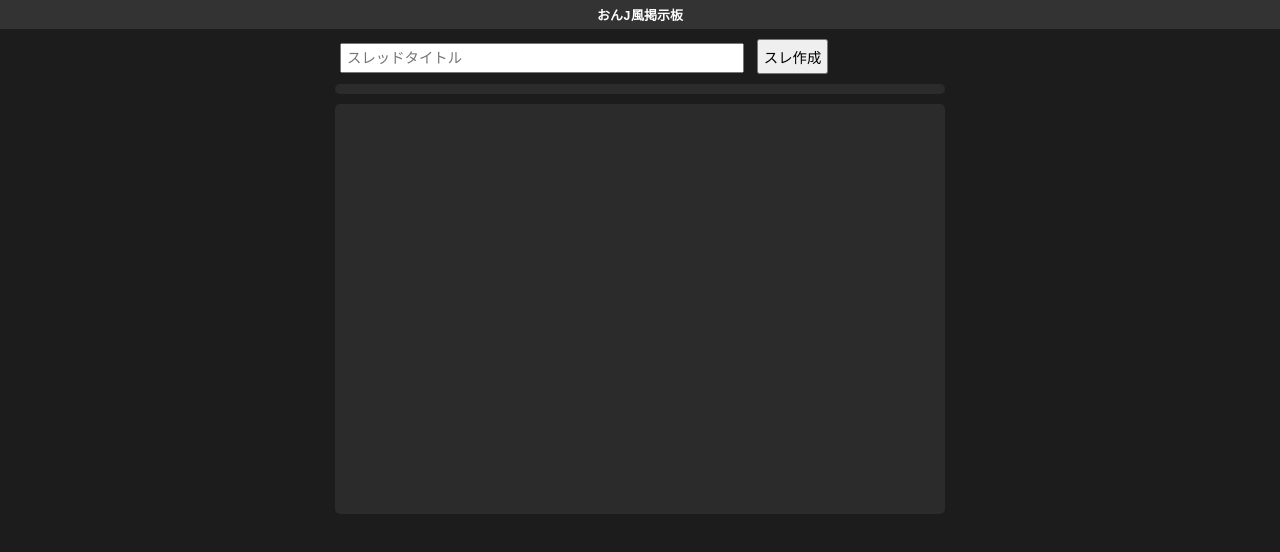
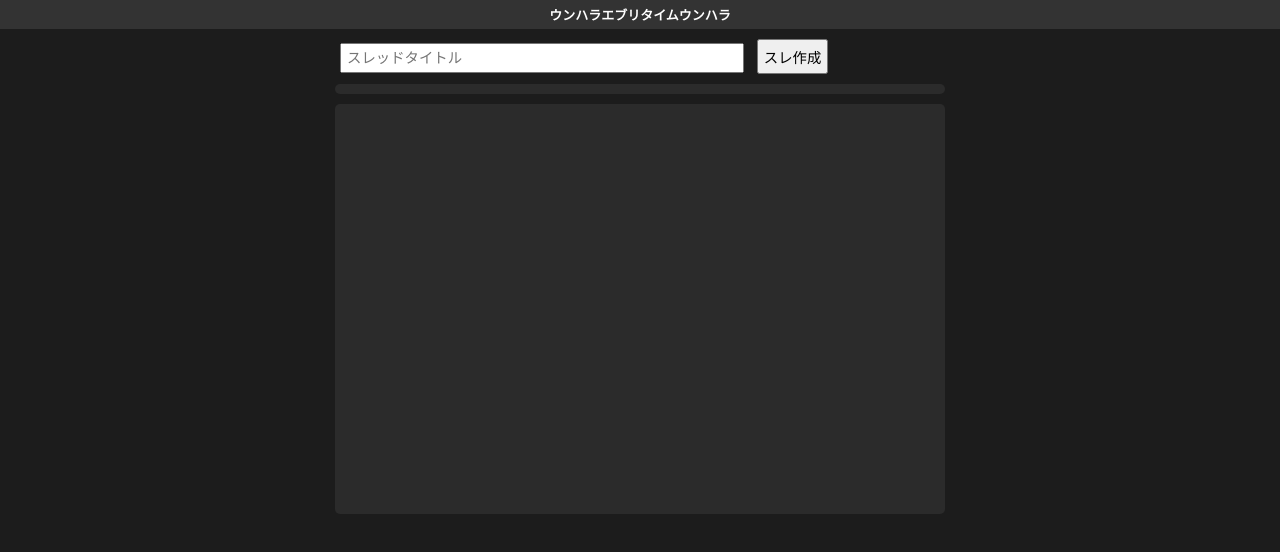
Before and after one commit to ngsesjdun/my-bbs, a plain HTML site: page index.html in a window 1280 px wide. Drawn offline with nearby package versions, Linux system fonts and the light colour scheme.

Commit message:
Update index.html
Signed-off-by: ngsesjdun <smarty_little0q@icloud.com>

```diff
--- a/index.html
+++ b/index.html
@@ -26,7 +26,7 @@ button { cursor:pointer; }
 </head>
 <body>
 
-<div id="header">おんJ風掲示板</div>
+<div id="header">ウンハラエブリタイムウンハラ</div>
 
 <div id="thread-input">
   <input type="text" id="new-thread-title" placeholder="スレッドタイトル">
```
